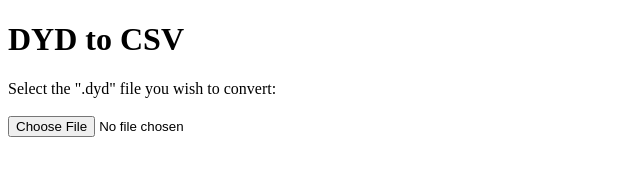
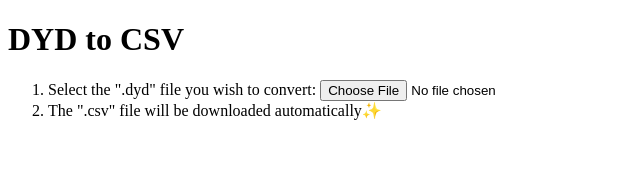
Before and after one commit to ThisTemba/dyd-to-csv, a plain HTML site: page index.html in a window 1280 px wide. Shown: the whole page, without its empty margins (0-640 px from the left). Drawn offline with Linux system fonts and the light colour scheme.

Commit message:
Restructure html page a little

```diff
--- a/index.html
+++ b/index.html
@@ -4,14 +4,21 @@
     <title>DYD to CSV</title>
   </head>
   <body>
-    <h1>DYD to CSV</h1>
-
-    <form action="/action_page.php" enctype="multipart/form-data">
-      <label for="myfile">Select the ".dyd" file you wish to convert:</label>
-      <br />
-      <br />
-      <input type="file" id="myfile" name="myfile" />
-    </form>
+    <div class="text-center mt-5 align-content-center">
+      <h1>DYD to CSV</h1>
+      <ol>
+        <li>
+          <form action="/action_page.php" enctype="multipart/form-data">
+            <label for="myfile"
+              >Select the ".dyd" file you wish to convert:</label
+            >
+            <input type="file" id="myfile" name="myfile" />
+            <br />
+          </form>
+        </li>
+        <li>The ".csv" file will be downloaded automatically✨</li>
+      </ol>
+    </div>
   </body>
   <script type="text/javascript" src="parseDyd.js"></script>
   <script>
```
